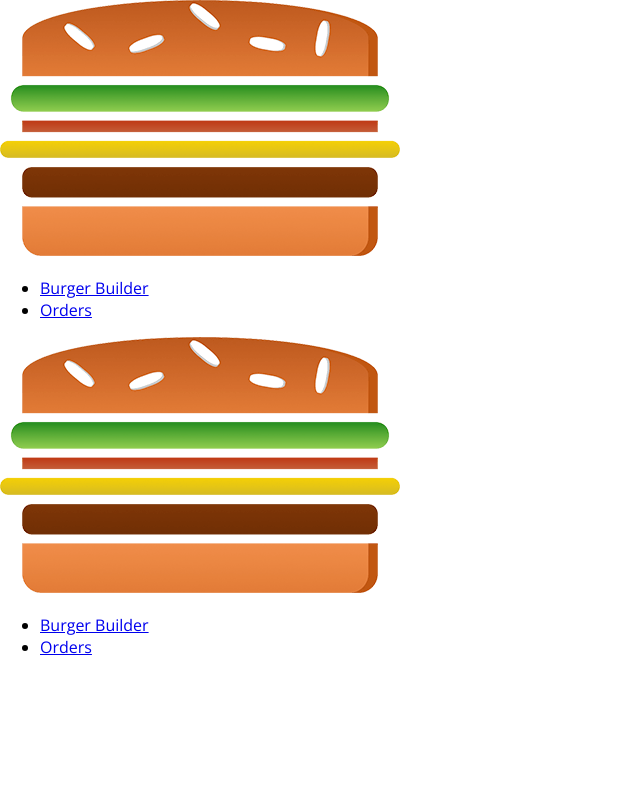
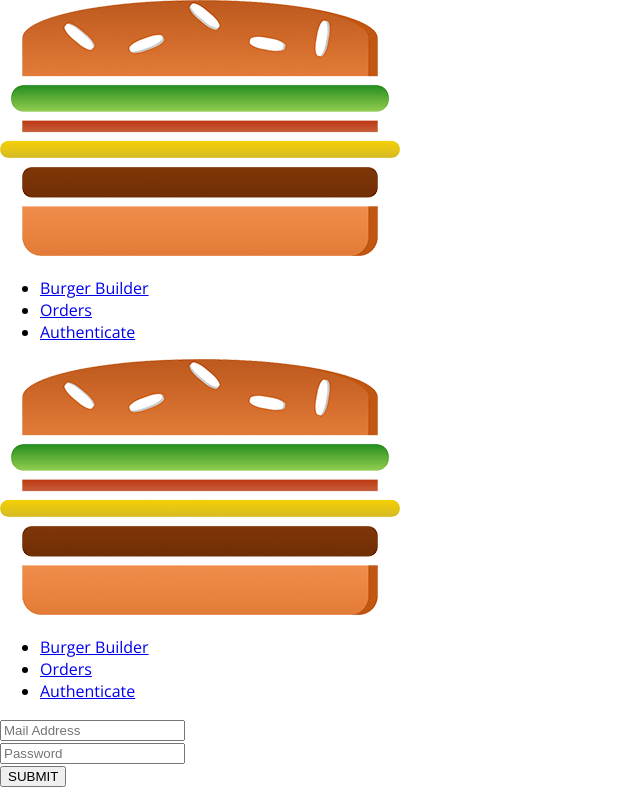
Before and after one commit to tanisha2398/Burger-Builder, a React app: page /auth in a window 1280 px wide. Shown: the whole page, without its empty margins (0-640 px from the left). Built offline with nearby package versions, Linux system fonts and the light colour scheme.

Commit message:
add auth form

```diff
--- a/src/App.js
+++ b/src/App.js
@@ -4,6 +4,7 @@
 import BurgerBuilder from "../src/containers/BurgerBuilder/BurgerBuilder";
 import Checkout from "./containers/Checkout/Checkout";
 import Orders from "./containers/Orders/Orders";
+import Auth from "./containers/Auth/Auth";
 class App extends Component {
   render() {
     return (
@@ -12,6 +13,7 @@
           <Switch>
             <Route path="/checkout" component={Checkout} />
             <Route path="/orders" component={Orders} />
+            <Route path="/auth" component={Auth} />
             <Route path="/" exact component={BurgerBuilder} />
           </Switch>
         </Layout>
--- a/src/components/Navigation/NavigationItems/NavigationItems.js
+++ b/src/components/Navigation/NavigationItems/NavigationItems.js
@@ -7,6 +7,7 @@
       Burger Builder
     </NavigationItem>
     <NavigationItem link="/orders">Orders</NavigationItem>
+    <NavigationItem link="/auth">Authenticate</NavigationItem>
   </ul>
 );
 export default navigationItems;
--- /dev/null
+++ b/src/containers/Auth/Auth.css
@@ -0,0 +1,15 @@
+.Auth {
+    margin: 20px auto;
+    width: 80%;
+    text-align: center;
+    box-shadow: 0 2px 3px #ccc;
+    border: 1px solid #eee;
+    padding: 10px;
+    box-sizing: border-box;
+  }
+
+  @media (min-width: 600px) {
+    .Auth {
+      width: 500px;
+    }
+  }
--- /dev/null
+++ b/src/containers/Auth/Auth.js
@@ -0,0 +1,110 @@
+import React, { Component } from "react";
+import Input from "../../components/UI/Input/Input";
+import Button from "../../components/UI/Button/Button";
+import classes from "./Auth.css";
+class Auth extends Component {
+  state = {
+    controls: {
+      email: {
+        elementType: "input",
+        elementConfig: {
+          type: "email",
+          placeholder: "Mail Address"
+        },
+        value: "",
+        validation: {
+          required: true,
+          isEmail: true
+        },
+        valid: false,
+        touched: false
+      },
+      password: {
+        elementType: "input",
+        elementConfig: {
+          type: "password",
+          placeholder: "Password"
+        },
+        value: "",
+        validation: {
+          required: true,
+          minLength: 6
+        },
+        valid: false,
+        touched: false
+      }
+    }
+  };
+  checkValidity(value, rules) {
+    if (!rules) {
+      return true;
+    }
+    let isValid = true;
+    if (rules.required) {
+      isValid = value.trim() !== "" && isValid;
+    }
+    if (rules.minLength) {
+      isValid = value.length >= rules.minLength && isValid;
+    }
+    if (rules.maxLength) {
+      isValid = value.length <= rules.maxLength && isValid;
+    }
+    if (rules.isEmail) {
+      const pattern = /^(([^<>()[\]\\.,;:\s@\"]+(\.[^<>()[\]\\.,;:\s@\"]+)*)|(\".+\"))@((\[[0-9]{1,3}\.[0-9]{1,3}\.[0-9]{1,3}\.[0-9]{1,3}\])|(([a-zA-Z\-0-9]+\.)+[a-zA-Z]{2,}))$/;
+
+      isValid = pattern.test(value) && isValid;
+    }
+    if (rules.isNumeric) {
+      const pattern = /^\d+$/;
+
+      isValid = pattern.test(value) && isValid;
+    }
+    return isValid;
+  }
+
+  inputChangedHandler = (e, controlName) => {
+    const updatedControls = {
+      ...this.state.controls,
+      [controlName]: {
+        ...this.state.controls[controlName],
+        value: e.target.value,
+        valid: this.checkValidity(
+          e.target.value,
+          this.state.controls[controlName].validation
+        ),
+        touched: true
+      }
+    };
+    this.setState({ controls: updatedControls });
+  };
+  render() {
+    const formElementArray = [];
+    for (let key in this.state.controls) {
+      formElementArray.push({
+        id: key,
+        config: this.state.controls[key]
+      });
+    }
+    const form = formElementArray.map(formElement => (
+      <Input
+        key={formElement.id}
+        elementType={formElement.config.elementType}
+        elementConfig={formElement.config.elementConfig}
+        value={formElement.config.value}
+        inValid={!formElement.config.valid}
+        shouldValidate={formElement.config.validation}
+        touched={formElement.config.touched}
+        changed={e => this.inputChangedHandler(e, formElement.id)}
+      />
+    ));
+    return (
+      <div className={classes.Auth}>
+        <form>
+          {form}
+          <Button btnType="Success">SUBMIT</Button>
+        </form>
+      </div>
+    );
+  }
+}
+export default Auth;
```
